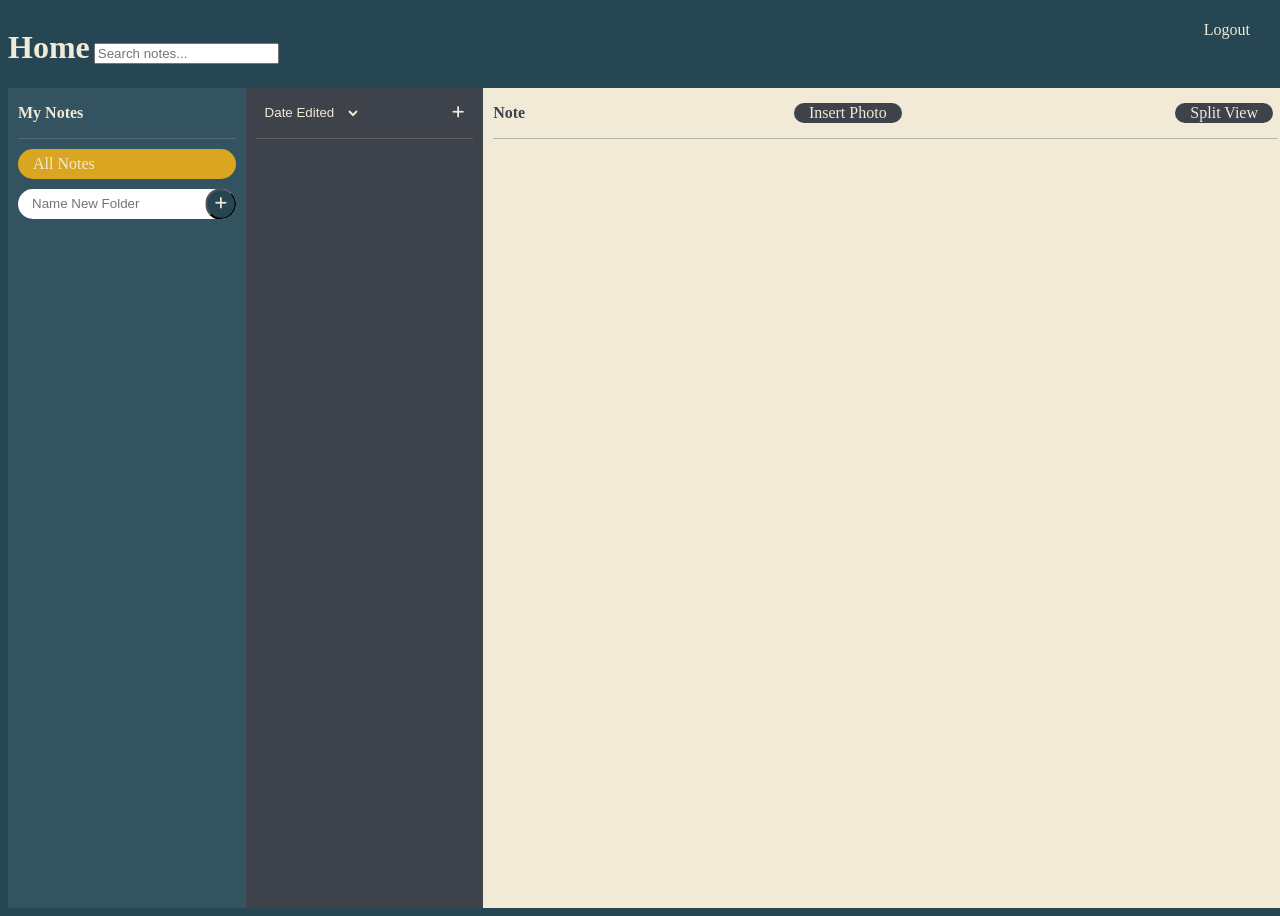
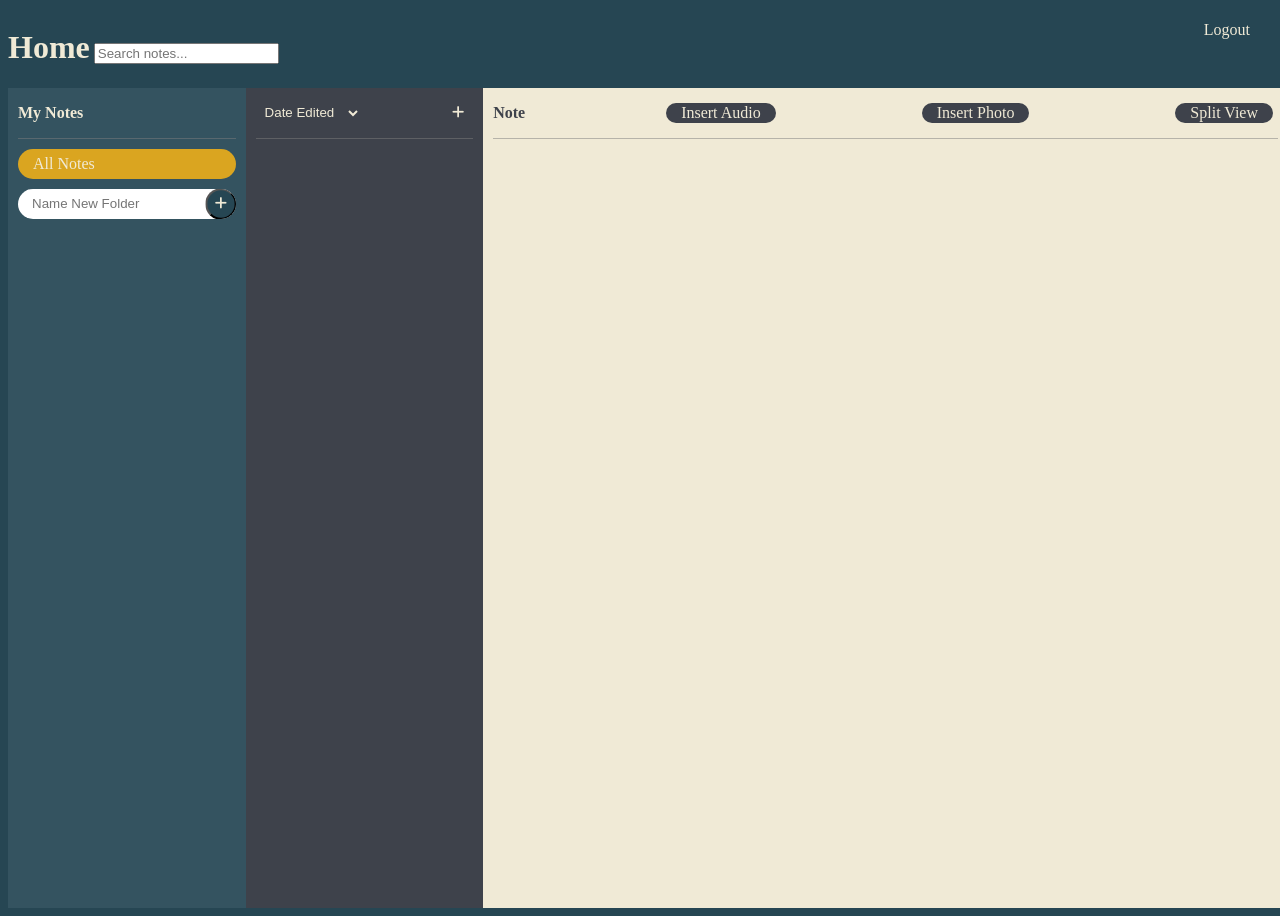
Before and after one commit to nLargo/cmpe131_team7_project, a Flask app: page /home in a window 1280 px wide. Run offline with Flask 3, Linux system fonts and the light colour scheme; some libraries are stand-ins or nearby versions.

Commit message:
audio requirement finished

```diff
--- a/app/templates/homepage.html
+++ b/app/templates/homepage.html
@@ -99,6 +99,11 @@
                     <b><div id="current-note-title">
                     Note
                     </div></b>
+
+                    <!--Insert Audio Button-->
+                    <a id="insert-audio-button" class="pill-box hotbar-button" onclick="openAudioUploader()">
+                        Insert Audio
+                    </a>
                     <!--Insert Photo Button-->
                     <a id="insert-photo-button" class="pill-box hotbar-button" onclick="openFileUploader()">
                         Insert Photo
@@ -112,6 +117,7 @@
                 </div>
 
                 <input type="file" id="file-input" style="display: none;" onchange="handleFileUpload()">
+                <input type="file" id="audio-input" style="display: none;" accept="audio/*" onchange="handleAudioUpload()">
             </div>
 
             <div id="side-content"> <!-- hidden by default-->
@@ -155,6 +161,37 @@
             imageElement.src = imageData;
             // Append the image to the note content
             noteContent.appendChild(imageElement);
+        }
+
+        function openAudioUploader() {
+            const audioInput = document.getElementById('audio-input');
+            audioInput.click();
+        }
+
+        function handleAudioUpload() {
+            const audioInput = document.getElementById('audio-input');
+            const selectedAudio = audioInput.files[0];
+
+            if (selectedAudio) {
+                const reader = new FileReader();
+                reader.onload = function (e) {
+                    const audioData = e.target.result;
+                    displayAudioInNoteContent(audioData);
+                };
+                reader.readAsDataURL(selectedAudio);
+            }
+        }
+
+        function displayAudioInNoteContent(audioData) {
+            const noteContent = document.getElementById('current-note');
+            // Create an audio element
+            const audioElement = document.createElement('audio');
+            // Set the audio source to the base64 data
+            audioElement.src = audioData;
+            // Set controls to allow playback
+            audioElement.controls = true;
+            // Append the audio element to the note content
+            noteContent.appendChild(audioElement);
         }
 
         var notesArray = [];
```
